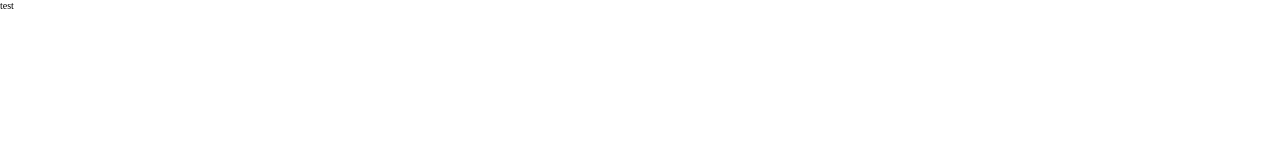
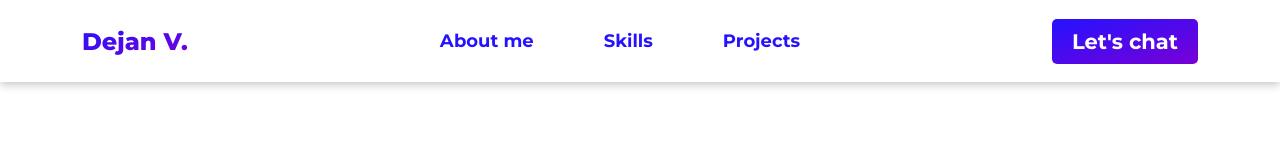
Before and after one commit to Vuja98/Portfolio, a plain HTML site: page index.html in a window 1280 px wide. Drawn offline with Linux system fonts and the light colour scheme.

Commit message:
Created Navbar

```diff
--- a/index.html
+++ b/index.html
@@ -7,6 +7,26 @@
     <title>Dejan V.</title>
   </head>
   <body>
-    <div class="div">test</div>
+    <header class="header">
+      <div class="container">
+        <nav class="nav">
+          <div class="nav__logo">
+            <h2 class="nav__logo-text"><a href="#"> Dejan V.</h2></a>
+          </div>
+          <ul class="nav__items">
+            <li class="nav__item">
+              <a href="#" class="nav__item-link">Аbout me</a>
+            </li>
+            <li class="nav__item">
+              <a href="#" class="nav__item-link">Skills</a>
+            </li>
+            <li class="nav__item">
+              <a href="#" class="nav__item-link">Projects</a>
+            </li>
+          </ul>
+          <div class="nav__cta"><h3 class="nav__cta-text">Let's chat</h3></div>
+        </nav>
+      </div>
+    </header>
   </body>
 </html>
--- a/styles/general.css
+++ b/styles/general.css
@@ -1,8 +1,16 @@
+@import url("https://fonts.googleapis.com/css2?family=Montserrat:ital,wght@0,100..900;1,100..900&display=swap");
 :root {
+  --primary-blue: rgba(37, 18, 255);
+  --primary-purple: rgba(120, 0, 215);
   --primary-gradient: linear-gradient(
     to bottom right,
     rgba(37, 18, 255, 1),
     rgb(120, 0, 215, 1)
+  );
+  --secondary-gradient: linear-gradient(
+    to bottom right,
+    rgba(37, 18, 255, 0.25),
+    rgb(120, 0, 215, 0.25)
   );
   --primary-text: #fff;
   --secondary-text: #000;
@@ -22,6 +30,7 @@ body {
 }
 html {
   font-size: 62.5%;
+  font-family: "Montserrat", sans-serif;
 }
 
 .container {
--- /dev/null
+++ b/styles/nav.css
@@ -0,0 +1,83 @@
+.header {
+  background-color: #fff;
+  padding: 1rem 2rem;
+  position: fixed;
+  top: 0;
+  left: 0;
+  right: 0;
+  z-index: 999;
+
+  box-shadow: 0px 1px 10px rgba(0, 0, 0, 0.3);
+}
+.nav {
+  display: flex;
+  justify-content: space-between;
+  align-items: center;
+  width: 100%;
+}
+
+.nav__logo-text {
+  font-size: 2.4rem;
+  font-weight: 800;
+  background: var(--primary-gradient);
+  background-clip: text;
+  -webkit-background-clip: text;
+  -webkit-text-fill-color: transparent;
+}
+
+.nav__items {
+  list-style-type: none;
+  display: flex;
+  gap: 3rem;
+  align-items: center;
+  padding: 2rem;
+}
+.nav__item-link:link,
+.nav__item-link:visited {
+  padding: 1rem 2rem;
+  font-size: 1.8rem;
+  font-weight: 700;
+  text-decoration: none;
+  color: var(--primary-blue);
+  background-image: linear-gradient(
+    120deg,
+    transparent 0%,
+    transparent 50%,
+    var(--primary-blue) 50% 70%,
+    var(--primary-purple) 100%
+  );
+  background-size: 230%;
+  border-radius: 5px;
+  transition: all 0.5s ease;
+}
+
+.nav__item-link.active,
+.nav__item-link:visited.active {
+  background-position: 100%;
+  color: var(--primary-text);
+  transform: translateX(1rem);
+}
+
+.nav__item-link:link:hover,
+.nav__item-link:link:active,
+.nav__item-link:visited:active,
+.nav__item-link:visited:hover,
+.nav__item-link.active {
+  background-position: 100%;
+  color: var(--primary-text);
+  transform: translateX(1rem);
+}
+
+.nav__cta {
+  padding: 1rem 2rem;
+  font-size: 1.8rem;
+  background: var(--primary-gradient);
+  border-radius: 5px;
+  color: var(--primary-text);
+  transition: all 0.2s ease;
+  cursor: pointer;
+}
+
+.nav__cta:hover {
+  transform: translateY(-2px);
+}
--- a/styles/style.css
+++ b/styles/style.css
@@ -1 +1,2 @@
 @import "general.css";
+@import "nav.css";
```
